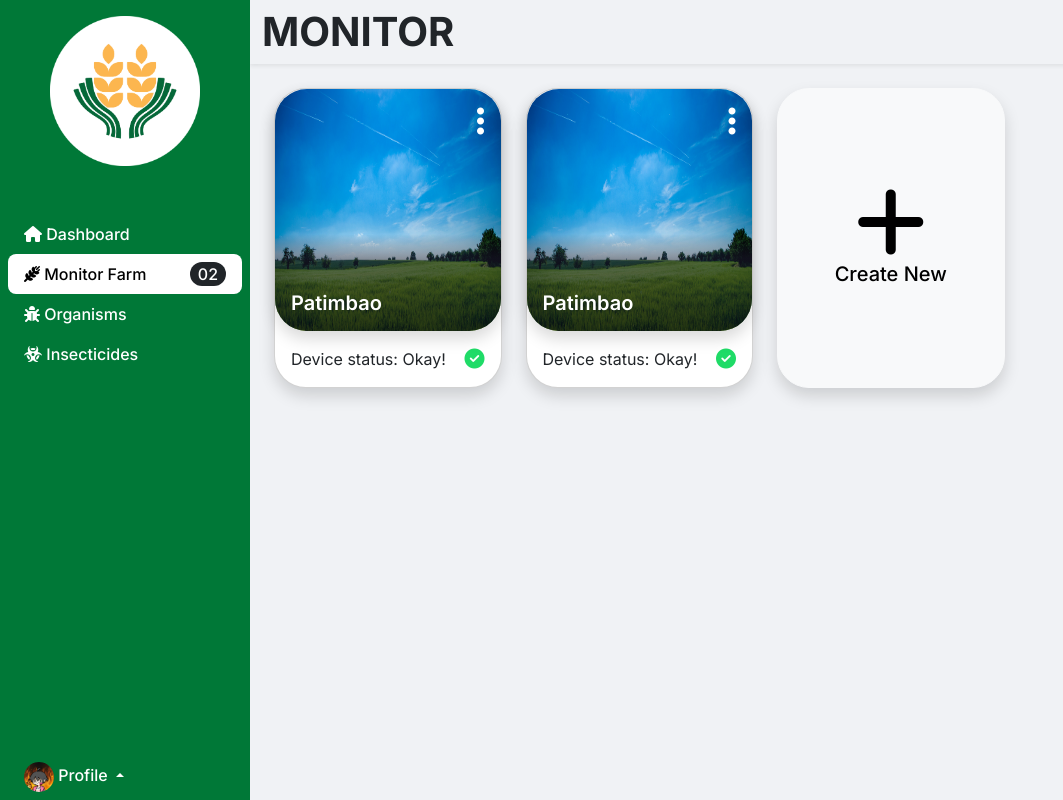
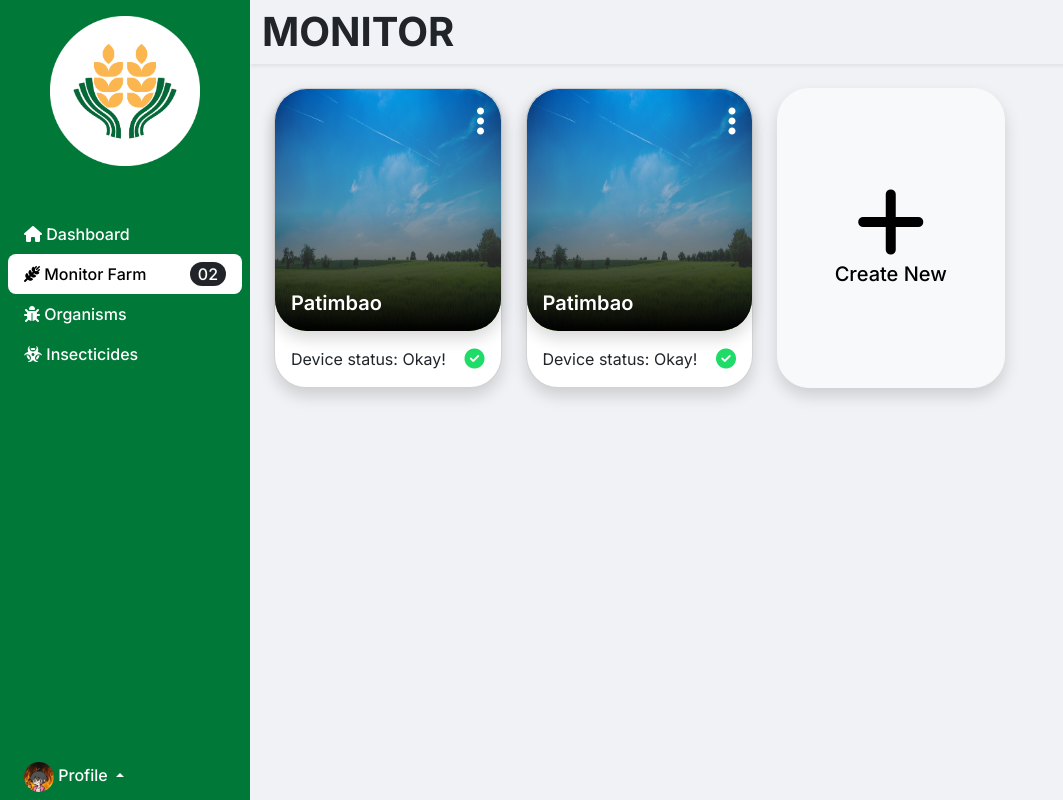
Before and after one commit to Gvtone/pest-advisor, a Flask app: page /monitor in a window 1280 px wide. Shown: the whole page, without its empty margins (0-1063 px from the left). Run offline with Flask 3, Linux system fonts and the light colour scheme; some libraries are stand-ins or nearby versions.

Commit message:
Minor Update

```diff
--- a/app.py
+++ b/app.py
@@ -36,7 +36,20 @@ def login():
     # Returning user's portfolio
     return render_template("login.html")
 
+@app.route("/signup")
+def signup():
+    # Returning user's portfolio
+    return render_template("signup.html")
+
 @app.route("/monitor")
 def monitor():
     # Returning user's portfolio
     return render_template("monitor.html")
+
+# TODO
+# Change to dynamic link in future
+# /monitor/[user]/[farm name]
+@app.route("/monitor/farm")
+def farm():
+    # Returning user's portfolio
+    return render_template("farm.html")
--- a/static/styles.css
+++ b/static/styles.css
@@ -84,10 +84,10 @@ body {
     flex: 0;
 }
 
-#monitor-content .card .img-overlay-gradient {
+.img-overlay-gradient {
     height: 100%;
     width: 100%;
-    background: linear-gradient(0deg, rgba(7,6,25,0.7) 0%, rgba(33,33,56,0.5) 30%, rgba(255,255,255,0) 40%);
+    background: linear-gradient(0deg, rgba(0,0,0,1) 0%, rgba(133,133,133,0.499124649859944) 50%, rgba(255,255,255,0) 100%);
     position: absolute;
     top: 0;
     left: 0;
@@ -96,6 +96,11 @@ body {
 .card-img-top {
     min-width: 100%;
     min-height: 100%;
+}
+
+.overlay-text {
+    font-weight: 700;
+    font-size: calc(3rem + .9vw);
 }
 
 .dropdown-toggle::after {
--- a/templates/layout.html
+++ b/templates/layout.html
@@ -2,8 +2,8 @@
 
 <html lang="en">
   <head>
-    <meta charset="utf-8">
-    <meta name="viewport" content="initial-scale=1, width=device-width">
+    <meta charset="utf-8" />
+    <meta name="viewport" content="initial-scale=1, width=device-width" />
 
     <!-- http://getbootstrap.com/docs/5.1/ -->
     <link
@@ -11,12 +11,15 @@
       href="https://cdn.jsdelivr.net/npm/bootstrap@5.3.2/dist/css/bootstrap.min.css"
       integrity="sha384-T3c6CoIi6uLrA9TneNEoa7RxnatzjcDSCmG1MXxSR1GAsXEV/Dwwykc2MPK8M2HN"
       rel="stylesheet"
-    >
+    />
 
     <!-- Font -->
-    <link rel="preconnect" href="https://fonts.googleapis.com">
-    <link rel="preconnect" href="https://fonts.gstatic.com" crossorigin>
-    <link href="https://fonts.googleapis.com/css2?family=Inter:wght@200;400;500;600;700;900&display=swap" rel="stylesheet">
+    <link rel="preconnect" href="https://fonts.googleapis.com" />
+    <link rel="preconnect" href="https://fonts.gstatic.com" crossorigin />
+    <link
+      href="https://fonts.googleapis.com/css2?family=Inter:wght@200;400;500;600;700;900&display=swap"
+      rel="stylesheet"
+    />
 
     <script
       src="https://kit.fontawesome.com/eb060ea3b1.js"
@@ -28,22 +31,24 @@
       integrity="sha384-C6RzsynM9kWDrMNeT87bh95OGNyZPhcTNXj1NW7RuBCsyN/o0jlpcV8Qyq46cDfL"
     ></script>
 
-    <link href="/static/styles.css" rel="stylesheet">
+    <link href="/static/styles.css" rel="stylesheet" />
 
-    <link rel="icon" href="./static/images/favicon.ico">
+    <link rel="icon" href="/static/images/favicon.ico" />
     <title>{% block title %}{% endblock %} – Pest Advisor</title>
   </head>
 
   <body>
-    <div class="main-container d-flex" style="background:#f0f2f5;">
+    <div class="main-container d-flex" style="background: #f0f2f5">
       <!-- Sidebar -->
       <div class="d-lg-flex d-none sidebar flex-column sticky-top">
         <div class="header-box px-2 pt-3 pb-5 d-flex justify-content-center">
           <a class="nav-link" href="/">
-            <img src="./static/images/logo.png" id="main-logo" alt="Page Logo">
+            <img src="/static/images/logo.png" id="main-logo" alt="Page Logo" />
           </a>
           <div class="justify-content-end">
-            <button class="btn d-lg-none d-block close-btn px-1 py-0 text-white">
+            <button
+              class="btn d-lg-none d-block close-btn px-1 py-0 text-white"
+            >
               <i class="fa-solid fa-bars"></i>
             </button>
           </div>
--- a/templates/monitor.html
+++ b/templates/monitor.html
@@ -6,9 +6,9 @@
 {% block header %} MONITOR {% endblock %}
 
 {% block main %}
-<div class="row" id="monitor-content">
+<div class="row px-4 pt-4" id="monitor-content">
   <div class="col-12 col-md-4 col-lg-3">
-    <a href="#" class="text-decoration-none">
+    <a href="/monitor/farm" class="text-decoration-none">
       <div class="card mb-4 rounded-5 shadow">
         <div class="d-flex rounded-5 shadow flex-grow-1 position-relative">
           <img src="./static/images/farm_img.jpg" class="card-img-top rounded-5">
```
Also changed, not shown: other parts of templates/layout.html (+98 -29 lines), templates/index.html (+33 -17 lines), templates/login.html (+5 -5 lines).
